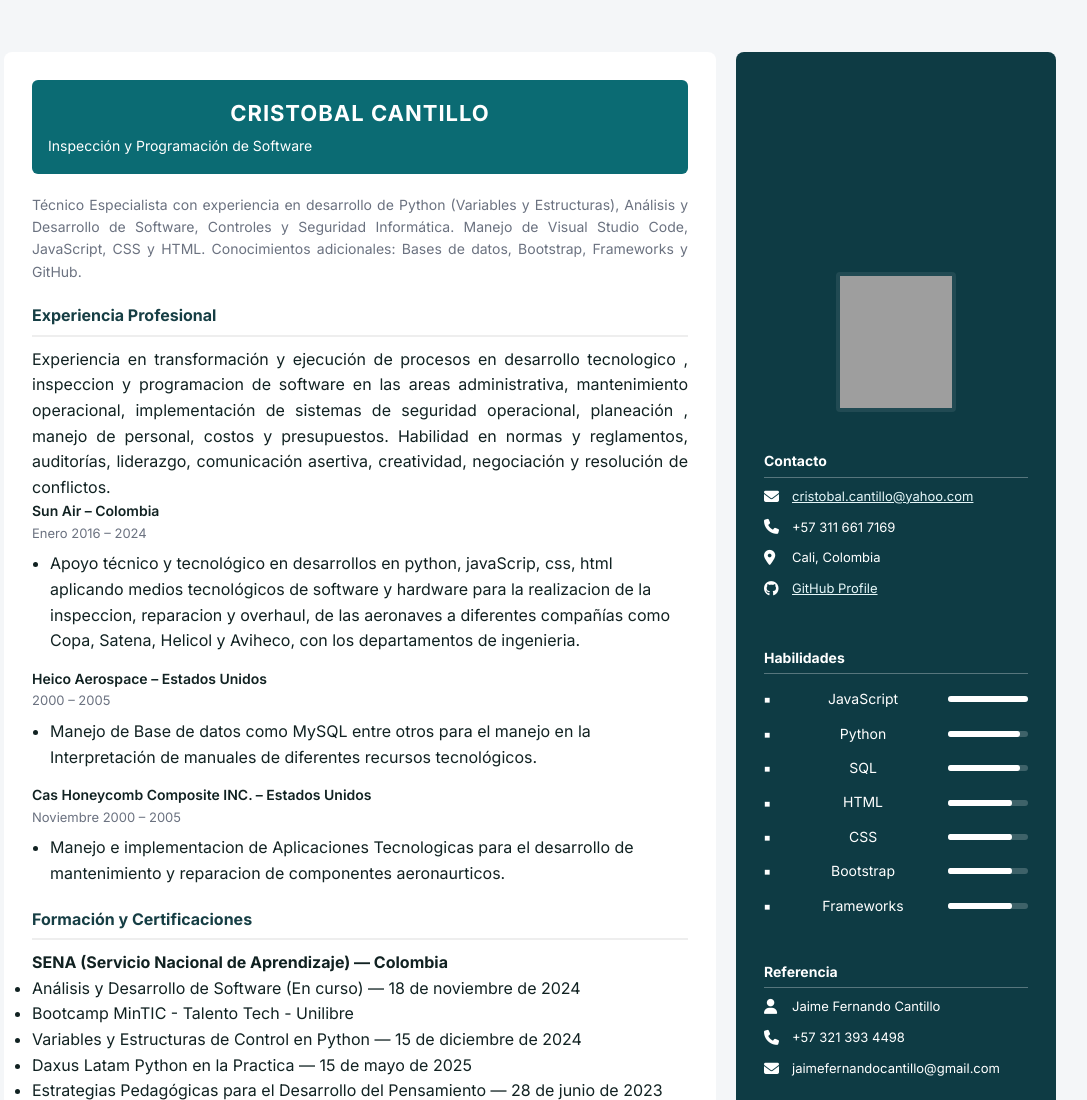
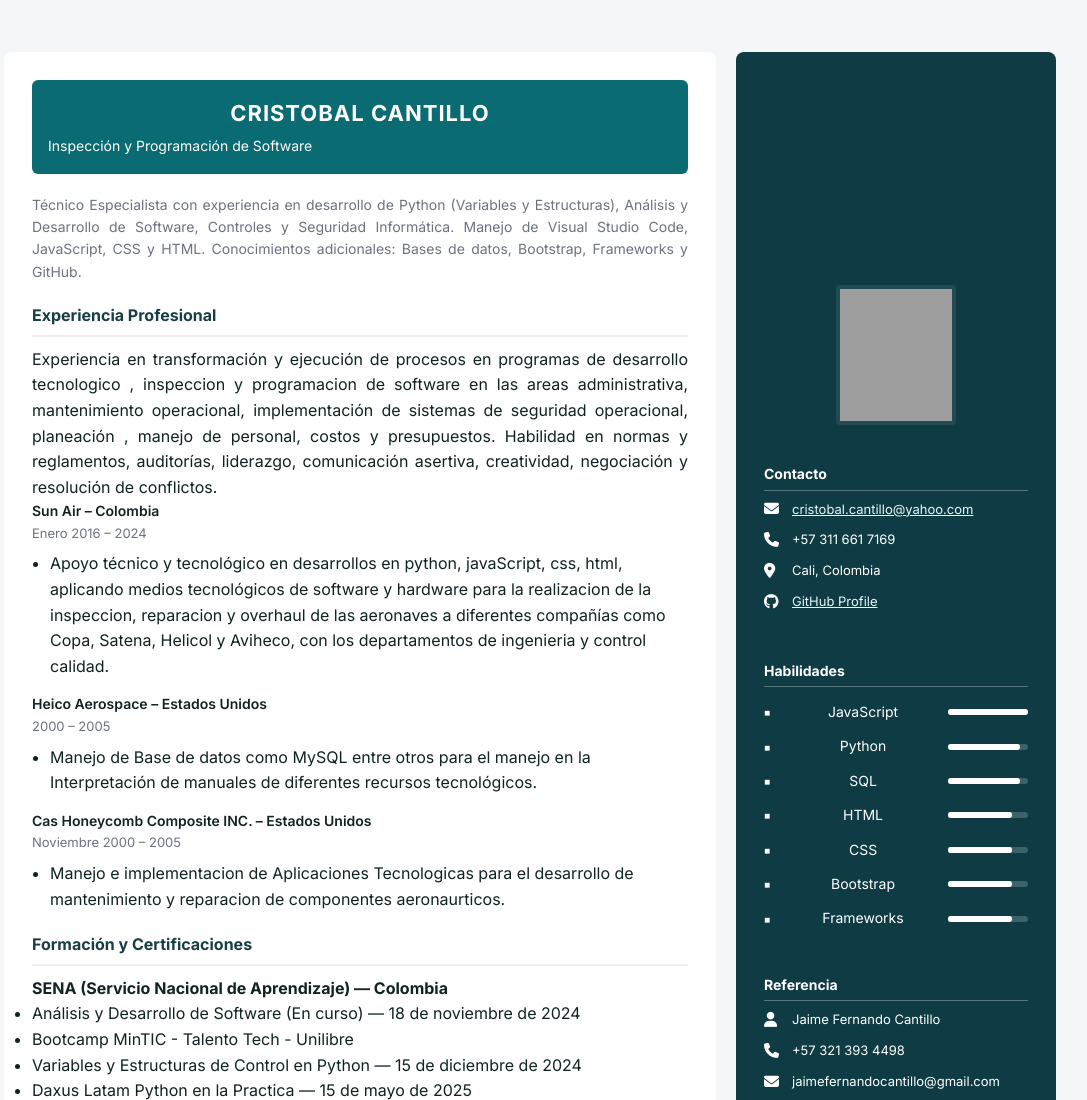
Before and after one commit to tonyx4/JobTraProCristobal, a plain HTML site: page index.html in a window 1280 px wide. Shown: the top 1100 px of the page, without its empty margins (110-1197 px from the left). Drawn offline with Linux system fonts and the light colour scheme; grey boxes are pictures that could not be loaded.

Commit message:
actualice terminos tecnicos

```diff
--- a/index.html
+++ b/index.html
@@ -45,8 +45,8 @@
             <section class="block">
                 <h2>Experiencia Profesional</h2>
                 <p>
-                    Experiencia en transformación y ejecución de procesos en desarrollo tecnologico , inspeccion
-                    y programacion de software en las areas administrativa, mantenimiento operacional,
+                    Experiencia en transformación y ejecución de procesos en programas de desarrollo tecnologico ,
+                    inspeccion y programacion de software en las areas administrativa, mantenimiento operacional,
                     implementación de sistemas de seguridad operacional, planeación , manejo de personal,
                     costos y presupuestos. Habilidad en normas y reglamentos, auditorías, liderazgo,
                     comunicación asertiva, creatividad, negociación y resolución de conflictos.
@@ -56,9 +56,10 @@
                     <h3>Sun Air – Colombia</h3>
                     <p class="period">Enero 2016 – 2024</p>
                     <ul>
-                        <li>Apoyo técnico y tecnológico en desarrollos en python, javaScrip, css, html
-                            aplicando medios tecnológicos de software y hardware para la realizacion de la inspeccion, reparacion y overhaul,
-                             de las aeronaves a diferentes compañías como Copa, Satena, Helicol y Aviheco, con los departamentos de ingenieria.</li>
+                        <li>Apoyo técnico y tecnológico en desarrollos en python, javaScript, css, html,
+                            aplicando medios tecnológicos de software y hardware para la realizacion de la inspeccion,
+                            reparacion y overhaul de las aeronaves a diferentes compañías como Copa, Satena, Helicol y Aviheco, con los
+                            departamentos de ingenieria y control calidad.</li>
                     </ul>
                 </article>
 
@@ -66,7 +67,8 @@
                     <h3>Heico Aerospace – Estados Unidos</h3>
                     <p class="period">2000 – 2005</p>
                     <ul>
-                        <li>Manejo de Base de datos como MySQL entre otros para el manejo en la Interpretación de manuales de diferentes recursos tecnológicos.</li>
+                        <li>Manejo de Base de datos como MySQL entre otros para el manejo en la Interpretación de
+                            manuales de diferentes recursos tecnológicos.</li>
                     </ul>
                 </article>
 
@@ -74,7 +76,7 @@
                     <h3>Cas Honeycomb Composite INC. – Estados Unidos</h3>
                     <p class="period">Noviembre 2000 – 2005</p>
                     <ul>
-                        <li>Manejo e implementacion  de Aplicaciones Tecnologicas para el desarrollo de mantenimiento
+                        <li>Manejo e implementacion de Aplicaciones Tecnologicas para el desarrollo de mantenimiento
                             y reparacion de componentes aeronaurticos.</li>
                     </ul>
                 </article>
```
